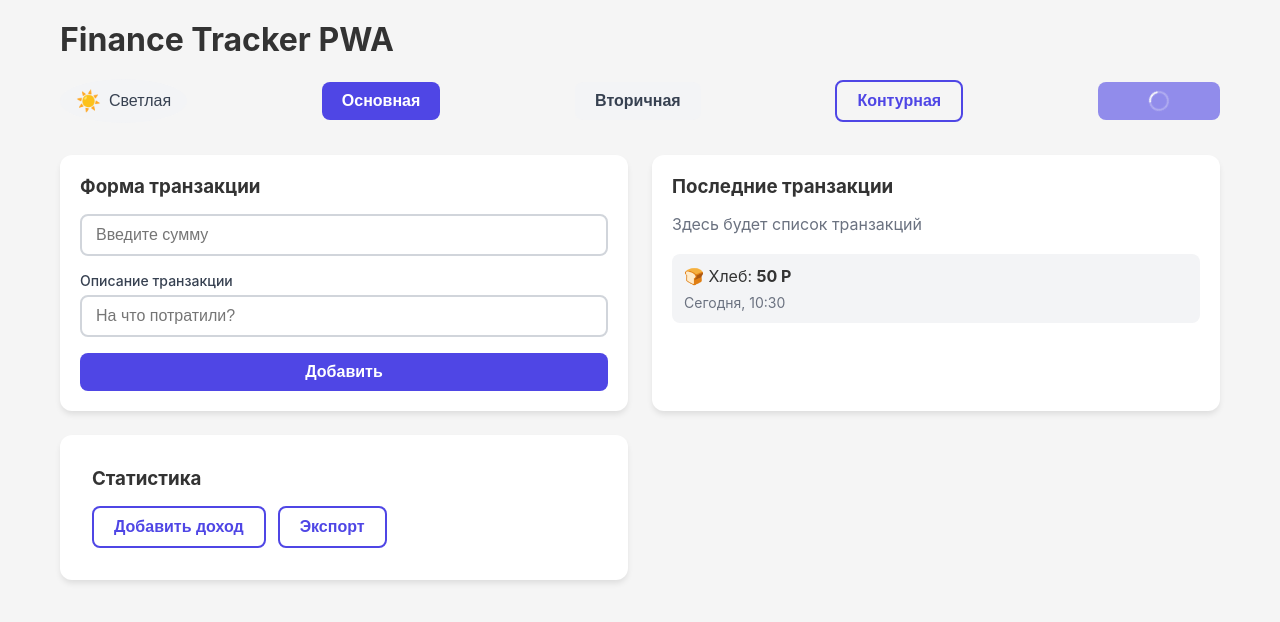
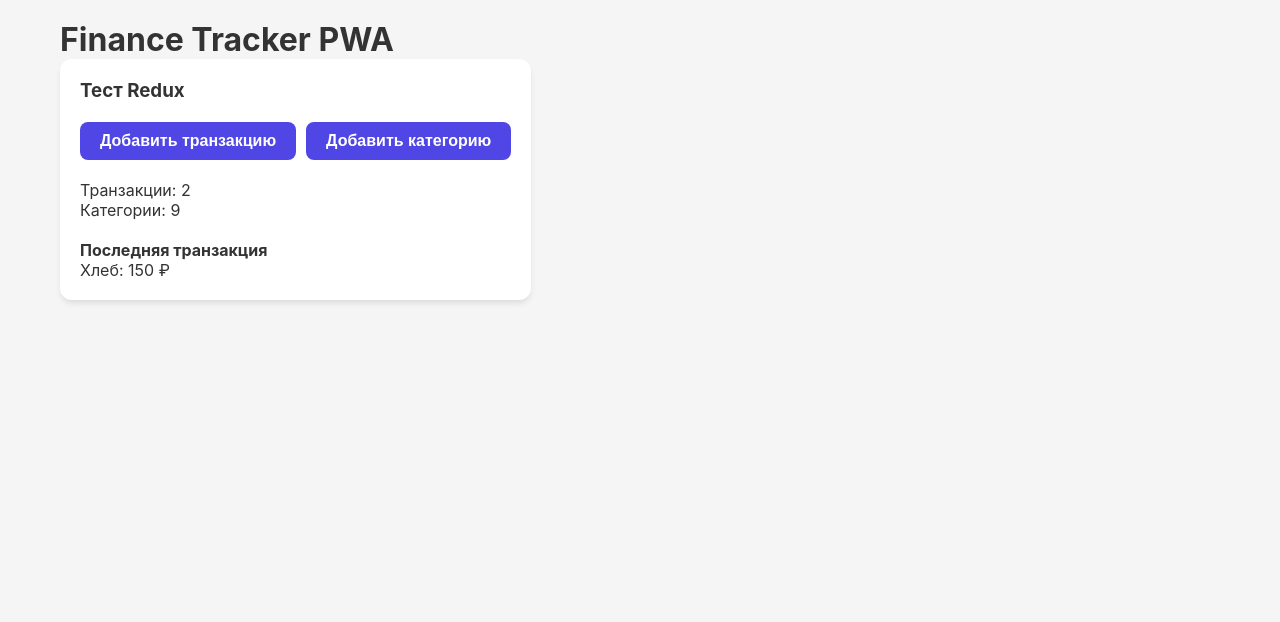
Before and after one commit to TsyrenNimaev/finance-tracker, a React (Vite) app: page / in a window 1280 px wide. Shown: the top 622 px of the page. Built offline with nearby package versions, Linux system fonts and the light colour scheme.

Commit message:
feat: add StoreProvider and test component

```diff
--- a/src/app/App.tsx
+++ b/src/app/App.tsx
@@ -1,88 +1,19 @@
-import { Button } from '../shared/ui/Button';
-import { Card } from '../shared/ui/Card';
-import { Input } from '../shared/ui/Input';
-import { ThemeToggle } from '../shared/ui/ThemeToggle';
+// import { Button } from '../shared/ui/Button';
+// import { Card } from '../shared/ui/Card';
+// import { Input } from '../shared/ui/Input';
+// import { ThemeToggle } from '../shared/ui/ThemeToggle';
+import { StoreProvider } from './providers';
 import './styles/global.scss';
+import { TestComponent } from './TestComponent';
 
 function App() {
   return (
-    <div className='app'>
-      <h1>Finance Tracker PWA</h1>
-
-      <div
-        style={{
-          display: 'flex',
-          justifyContent: 'space-between',
-          alignItems: 'center',
-          margin: '20px 0',
-        }}
-      >
-        <ThemeToggle />
-        <Button variant='primary'>Основная</Button>
-        <Button variant='secondary'>Вторичная</Button>
-        <Button variant='outline'>Контурная</Button>
-        <Button isLoading>Загрузка</Button>
+    <StoreProvider>
+      <div className='app'>
+        <h1>Finance Tracker PWA</h1>
+        <TestComponent />
       </div>
-
-      <div
-        style={{
-          display: 'grid',
-          gridTemplateColumns: '1fr 1fr',
-          gap: '24px',
-          marginTop: '32px',
-        }}
-      >
-        <Card padding='medium'>
-          <h3 style={{ marginBottom: '16px' }}>Форма транзакции</h3>
-          <div
-            style={{ display: 'flex', flexDirection: 'column', gap: '16px' }}
-          >
-            <Input placeholder='Введите сумму' />
-            <Input
-              label='Описание транзакции'
-              placeholder='На что потратили?'
-            />
-            <Button variant='primary'>Добавить</Button>
-          </div>
-        </Card>
-
-        <Card padding='medium' hoverable>
-          <h3 style={{ marginBottom: '16px' }}>Последние транзакции</h3>
-          <p style={{ color: 'var(--color-text-light)' }}>
-            Здесь будет список транзакций
-          </p>
-          <div
-            style={{
-              marginTop: '20px',
-              padding: '12px',
-              backgroundColor: 'var(--color-secondary)',
-              borderRadius: '8px',
-            }}
-          >
-            <p style={{ margin: '0' }}>
-              🍞 Хлеб: <strong>50 Р</strong>
-            </p>
-            <p
-              style={{
-                margin: '8px 0 0 0',
-                fontSize: '14px',
-                color: 'var(--color-text-light)',
-              }}
-            >
-              Сегодня, 10:30
-            </p>
-          </div>
-        </Card>
-
-        <Card padding='large'>
-          <h3 style={{ marginBottom: '16px' }}>Статистика</h3>
-          <div style={{ display: 'flex', gap: '12px', marginTop: '12px' }}>
-            <Button variant='outline'>Добавить доход</Button>
-            <Button variant='outline'>Экспорт</Button>
-          </div>
-        </Card>
-      </div>
-    </div>
+    </StoreProvider>
   );
 }
 
--- /dev/null
+++ b/src/app/TestComponent.tsx
@@ -0,0 +1,56 @@
+import { addCarygory } from '../entities/category/model/slice';
+import { addTransition } from '../entities/transaction/model/slice';
+import { Button } from '../shared/ui/Button';
+import { Card } from '../shared/ui/Card';
+import { useAppDispatch, useAppSelector } from './store/hooks';
+
+export const TestComponent = () => {
+  const dispatch = useAppDispatch();
+  const transactions = useAppSelector((state) => state.trasactions.items);
+  const categories = useAppSelector((state) => state.categories.items);
+
+  const handleAddTransaction = () => {
+    const newTransaction = {
+      id: Date.now().toString(),
+      amount: 100,
+      description: 'Тестовая транзакция',
+      date: new Date().toISOString(),
+      type: 'expense' as const,
+      categoryId: 'cat-3-1',
+      createdAt: new Date().toISOString(),
+    };
+    dispatch(addTransition(newTransaction));
+  };
+
+  const handleAddCategory = () => {
+    const newCategory = {
+      id: Date.now().toString(),
+      name: 'Новая категория',
+      parentId: 'products',
+      level: 3,
+    };
+    dispatch(addCarygory(newCategory));
+  };
+
+  return (
+    <div style={{ display: 'flex', gap: '20px', flexWrap: 'wrap' }}>
+      <Card padding='medium'>
+        <h3>Тест Redux</h3>
+        <div style={{ display: 'flex', gap: '10px', margin: '20px 0' }}>
+          <Button onClick={handleAddTransaction}>Добавить транзакцию</Button>
+          <Button onClick={handleAddCategory}>Добавить категорию</Button>
+        </div>
+        <p>Транзакции: {transactions.length}</p>
+        <p>Категории: {categories.length}</p>
+        <div style={{ marginTop: '20px' }}>
+          <h4>Последняя транзакция</h4>
+          {transactions[0] && (
+            <p>
+              {transactions[0].description}: {transactions[0].amount} ₽
+            </p>
+          )}
+        </div>
+      </Card>
+    </div>
+  );
+};
--- /dev/null
+++ b/src/app/providers/StoreProvider/StoreProvider.tsx
@@ -0,0 +1,11 @@
+import { Provider } from 'react-redux';
+import type { ReactNode } from 'react';
+import { store } from '../../../app/store';
+
+interface StorePoviderProps {
+  children: ReactNode;
+}
+
+export const StoreProvider = ({ children }: StorePoviderProps) => {
+  return <Provider store={store}>{children}</Provider>;
+};
--- /dev/null
+++ b/src/app/providers/StoreProvider/index.ts
@@ -0,0 +1 @@
+export { StoreProvider } from './StoreProvider';
--- /dev/null
+++ b/src/app/providers/index.ts
@@ -0,0 +1 @@
+export { StoreProvider } from './StoreProvider';
--- a/src/app/store/rootReducers.ts
+++ b/src/app/store/rootReducers.ts
@@ -3,7 +3,7 @@ import transactionReducer from '../../entities/transaction/model/slice';
 import categoriesReducer from '../../entities/category/model/slice';
 
 const rootReducer = combineReducers({
-  trasaction: transactionReducer,
+  trasactions: transactionReducer,
   categories: categoriesReducer,
 });
 
--- a/src/entities/transaction/model/slice.ts
+++ b/src/entities/transaction/model/slice.ts
@@ -10,7 +10,7 @@ const initialState: TransactionState = {
       date: new Date().toISOString(),
       type: 'expense',
       categoryId: 'cat-3-1',
-      createAt: new Date().toISOString(),
+      createdAt: new Date().toISOString(),
     },
     {
       id: '2',
@@ -19,7 +19,7 @@ const initialState: TransactionState = {
       date: new Date().toISOString(),
       type: 'income',
       categoryId: 'cat-1-1',
-      createAt: new Date().toISOString(),
+      createdAt: new Date().toISOString(),
     },
   ],
   isLoading: false,
@@ -30,7 +30,7 @@ const transactionSlice = createSlice({
   name: 'transactions',
   initialState,
   reducers: {
-    addTransitions: (state, action: PayloadAction<Transaction>) => {
+    addTransition: (state, action: PayloadAction<Transaction>) => {
       state.items.unshift(action.payload);
     },
     updateTransaction: (state, action: PayloadAction<Transaction>) => {
@@ -55,7 +55,7 @@ const transactionSlice = createSlice({
 });
 
 export const {
-  addTransitions,
+  addTransition,
   updateTransaction,
   deleteTransaction,
   setTransactions,
--- a/src/entities/transaction/model/types.ts
+++ b/src/entities/transaction/model/types.ts
@@ -7,7 +7,7 @@ export interface Transaction {
   date: string; //ISO строка
   type: TransactionType;
   categoryId: string; // Ссылка на ID категории 3-го уровня
-  createAt: string;
+  createdAt: string;
 }
 
 export interface TransactionFormData {
```
